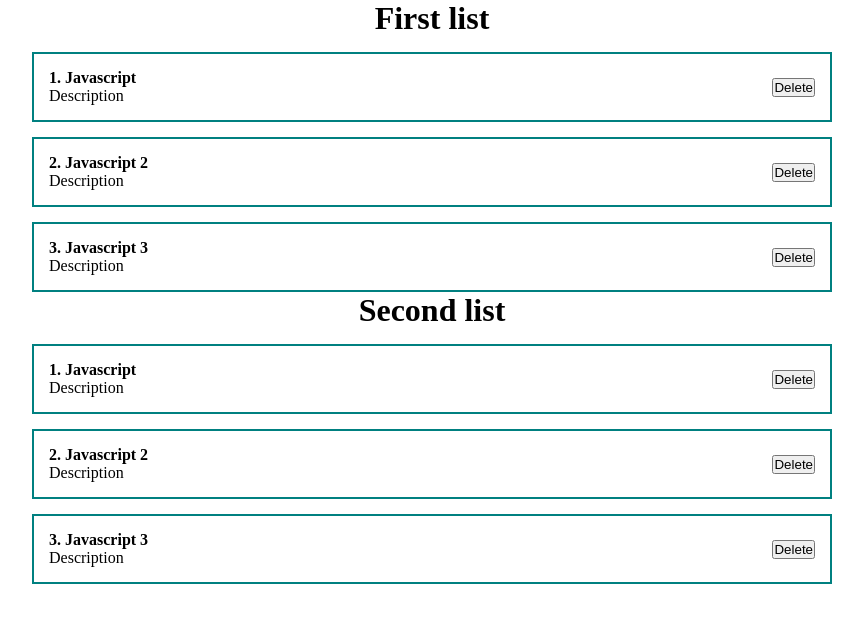
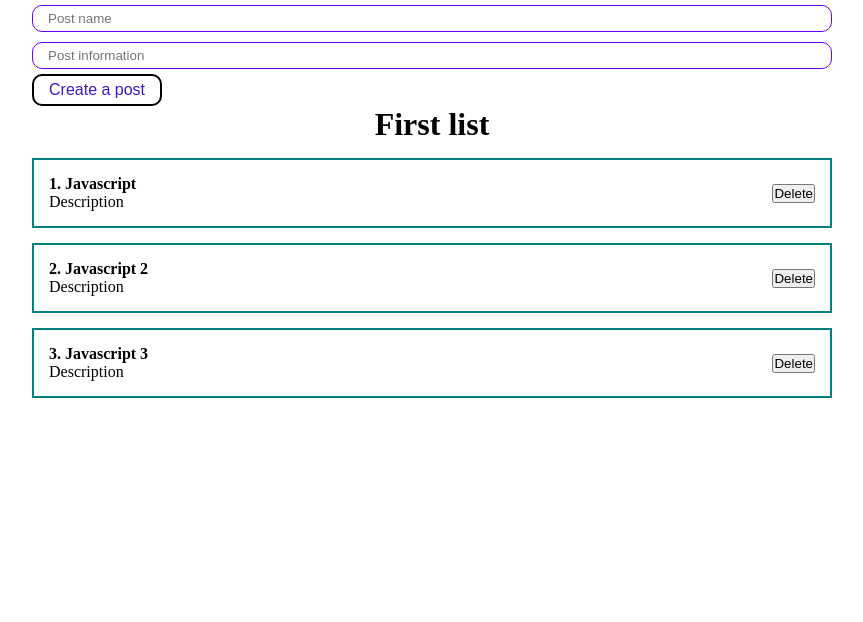
Before and after one commit to Sefensi/Posts_On_Reaact, a React (Create React App) app: page / in a window 1280 px wide. Shown: the top 622 px of the page, without its empty margins (208-1071 px from the left). Built offline with nearby package versions, Linux system fonts and the light colour scheme.

Commit message:
Управляемы и неуправляемый компоненты

```diff
--- a/src/App.js
+++ b/src/App.js
@@ -1,24 +1,48 @@
-import React, { useState } from "react";
+import React, { useRef, useState } from "react";
 // import Counter from "./components/Counter";
 // import ClassCounter from "./components/ClassCounter";
 import "./styles/App.css";
 import PostItem from "./components/PostItem";
 import PostList from "./components/PostList";
+import MyButton from "./components/UI/button/MyButton";
+import MyInput from "./components/UI/input/MyInput";
 function App() {
   const [posts, setPosts] = useState([
     { id: 1, title: "Javascript", body: "Description" },
     { id: 2, title: "Javascript 2", body: "Description" },
     { id: 3, title: "Javascript 3", body: "Description" },
   ]);
-  const [posts2, setPosts2] = useState([
-    { id: 1, title: "Javascript", body: "Description" },
-    { id: 2, title: "Javascript 2", body: "Description" },
-    { id: 3, title: "Javascript 3", body: "Description" },
-  ]);
+  const [title, setTitle] = useState("");
+  const bodyInputRef = useRef();
+
+  const addNewPost = (e) => {
+    e.preventDefault();
+    console.log(title);
+    console.log(bodyInputRef.current.value);
+  };
+
   return (
     <div className="App">
-      <PostList posts={posts} title={'First list'}/>
-      <PostList posts={posts2} title={'Second list'}/>
+      <form>
+        {/* Управляемый компонет */}
+        <MyInput
+          value={title}
+          onChange={(e) => setTitle(e.target.value)}
+          type="text"
+          placeholder="Post name"
+        />
+        {/* Неуправляемый компонент */}
+        <MyInput
+          ref={bodyInputRef}
+          type="text"
+          placeholder="Post information"
+        />
+        <MyButton onClick={addNewPost}>Create a post</MyButton>
+      </form>
+      <PostList
+        posts={posts}
+        title={"First list"}
+      />
     </div>
   );
 }
--- /dev/null
+++ b/src/components/UI/button/MyButton.jsx
@@ -0,0 +1,14 @@
+import React from "react";
+import classes from "./MyButton.module.css";
+
+const MyButton = (props) => {
+  return (
+    <button
+      {...props}
+      className={classes.myBtn}
+    >{props.children}
+     </button>
+  );
+};
+
+export default MyButton;
--- /dev/null
+++ b/src/components/UI/button/MyButton.module.css
@@ -0,0 +1,11 @@
+.myBtn {
+  padding: 5px 15px;
+  color: rgb(57, 26, 197);
+  font-size: 16px;
+  background: transparent;
+  border: 2px solid black;
+  cursor: pointer;
+  border-radius: 10px;
+
+
+}
--- /dev/null
+++ b/src/components/UI/input/MyInput.jsx
@@ -0,0 +1,10 @@
+import React from 'react';
+import classes from './MyInput.module.css'
+
+const MyInput = React.forwardRef((props,ref) => {
+    return (
+        <input  ref={ref} className={classes.myInput} {...props}/>
+    );
+});
+
+export default MyInput;
--- /dev/null
+++ b/src/components/UI/input/MyInput.module.css
@@ -0,0 +1,7 @@
+.myInput {
+  width: 100%;
+  padding: 5px 15px;
+  margin: 5px 0;
+  border: 1px solid rgb(106, 2, 241);
+  border-radius: 10px;
+}
```
